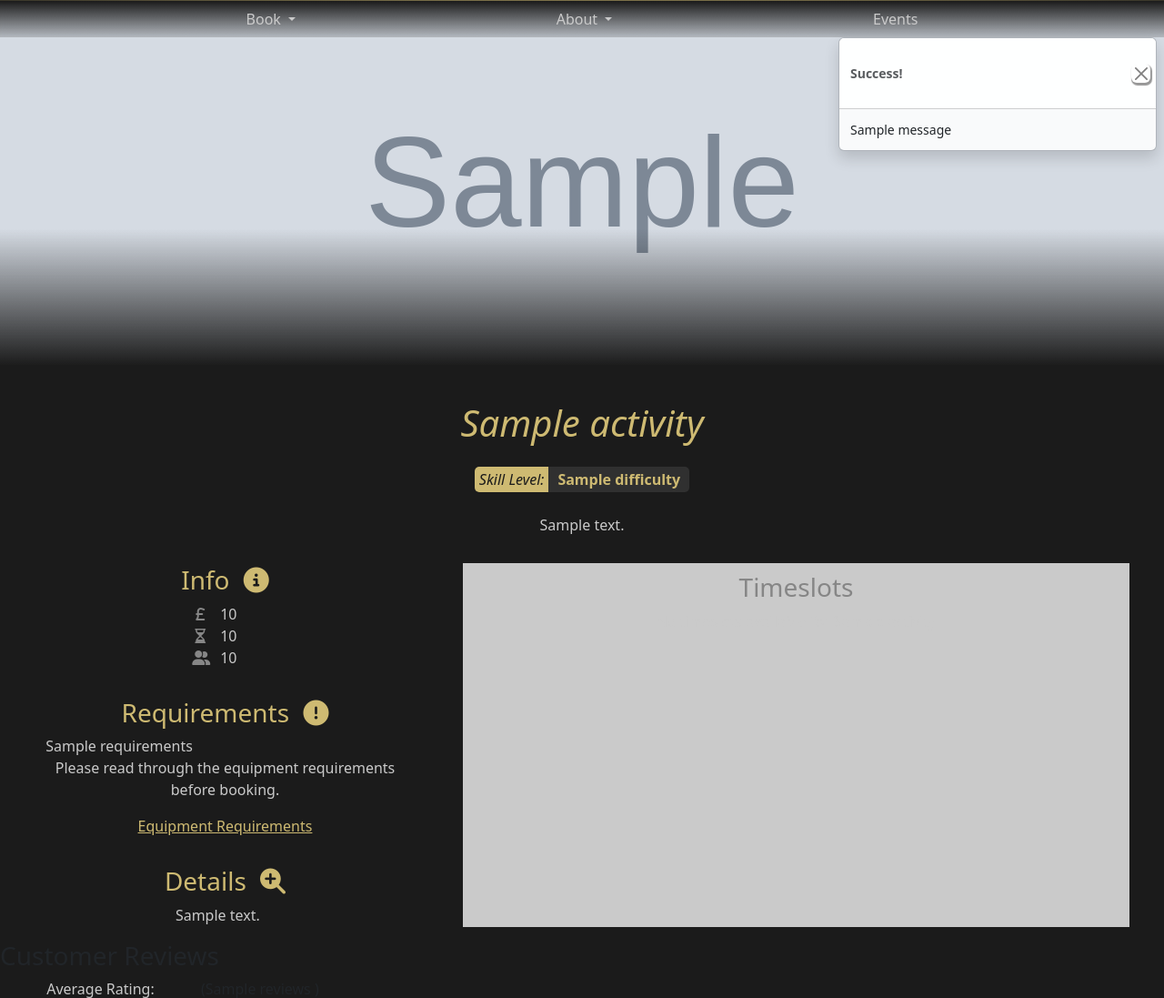
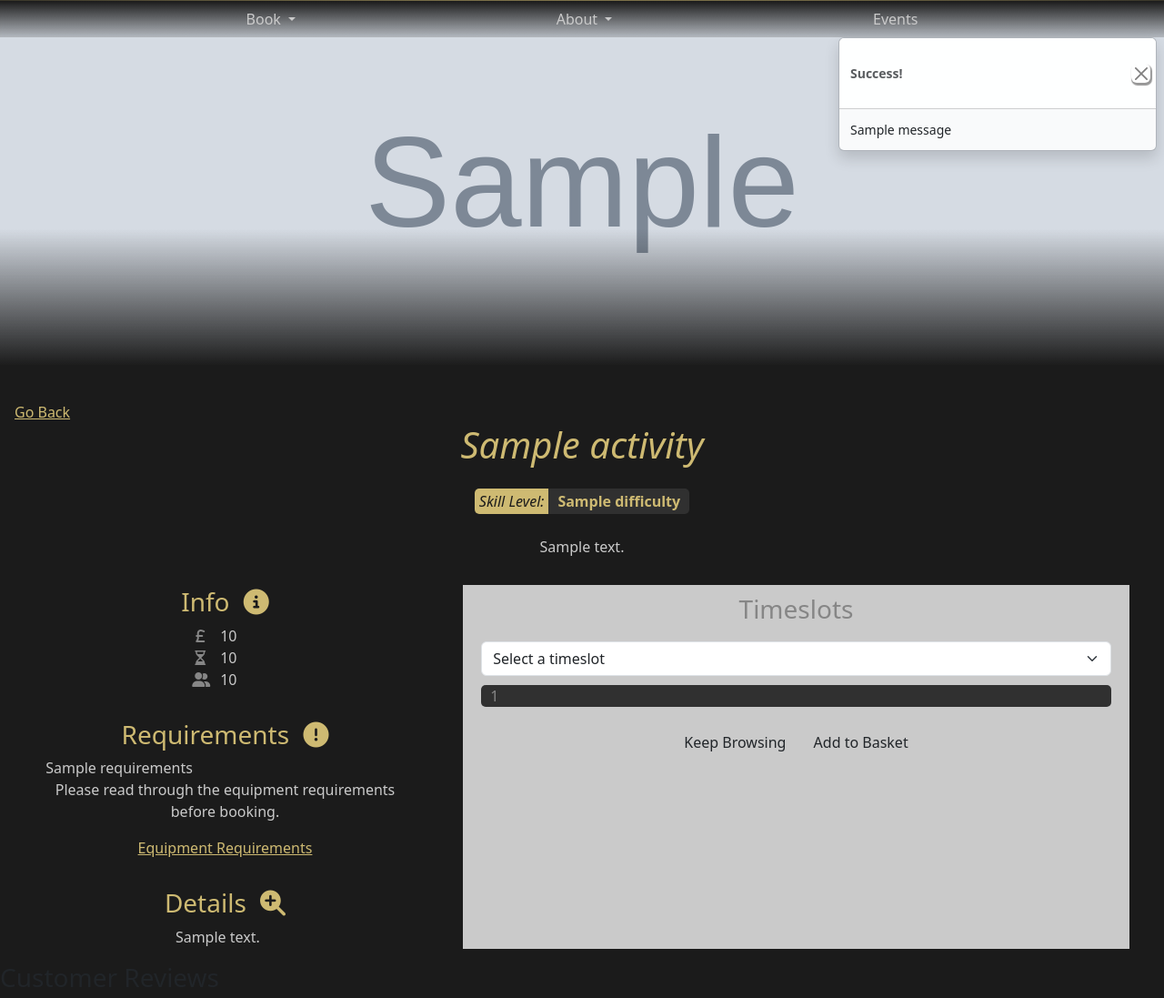
Before and after one commit to secarrel/Bike_Park_ecommerce, a Django app: template activities/templates/activities/activity_details.html in a window 1280 px wide. Shown: the part 101-1198 px from the top of the page at 91% size. Run offline with Django 5.2, Linux system fonts and the light colour scheme; the template is opened without the code that fills it: most values are stand-ins (such as "Sample title", 1, 10 or a date in 2020); grey boxes marked "Sample" are stand-in pictures; one stand-in notice (Sample message) is shown; some libraries are stand-ins or nearby versions.

Commit message:
Add: navigation buttons for intuitive ux

```diff
--- a/activities/templates/activities/activity_details.html
+++ b/activities/templates/activities/activity_details.html
@@ -23,12 +23,15 @@
                 <img class="hero-image" src="https://res.cloudinary.com/dxgaw1xya/image/upload/v1712834118/media/activities_kmhbyd.jpg" class="card-img-top" alt="{{ activity.name }}">
                 <div class="image-fade-out"></div>
             {% endif %}
+            <div class="d-flex flex-row justify-content-between mx-3">
+                <a class="button" href="{% url 'activities' %}?category={{ category }}">Go Back</a>
                 {% if request.user.is_superuser %}
-            <div class="d-flex flex-column text-end mx-3">
+                <div class="d-flex flex-column text-end ">
                     <a href="{% url 'edit_activity' activity.id %}">Edit Activity<i class="fa-regular fa-pen-to-square"></i></a>
                     <a class="text-danger" href="{% url 'delete_activity' activity.id %}">Delete Activity<i class="fa-regular fa-trash-can"></i></a>
                 </div>
                 {% endif %}
+            </div>
         <div>
         <h1 class="gold-text text-center"><em>{{ activity.name}}</em></h1>
         <div class="d-flex justify-content-center my-4" >
@@ -99,7 +102,7 @@
         <div class="col-12 col-lg-7 m-auto">
             <div class="big-square">
                 <h3> {% if request.user.is_superuser %} Manage Timeslots {% else %} Timeslots {% endif %} </h3>
-                {% if request.user.is_authenticated and not request.user.is_superuser %}
+                {% if not request.user.is_superuser %}
                     <form class="form d-flex flex-column" id="basket-form" action="{% url 'add_to_basket' activity.id %}" method="POST">
                         {% csrf_token %}
                         {% if future_timeslots %}
@@ -126,10 +129,7 @@
                             <p>No timeslots available for {{ activity }} </p>
                         {% endif %}
                     </form>
-                {% else %}
-                    <p>No timeslots available for {{ activity }} </p>
-                {% endif %}
-                {% if request.user.is_superuser %}
+                {% elif request.user.is_superuser %}
                     <div class="d-flex justify-content-between">
                         <a class="btn m-2" href="{% url 'add_timeslot' %}">
                             Add Timeslot <i class="fa-regular fa-calendar-plus"></i>
@@ -147,10 +147,11 @@
                                         </a>
                                     </li>
                                 {% endfor %}
+                            {% else %}
+                                No future timeslots
                             {% endif %}
                         </ul>
                     </div>
-
                 {% endif %}
             </div>
         </div>
@@ -200,6 +201,7 @@
 {% block postloadjs %}
     {{ block.super }}
     <script>
+        if (document.getElementById('basket-form')) {
             document.getElementById('basket-form').addEventListener('submit', function(event) {
                 var timeslotSelect = document.getElementById('timeslot-select');
                 var quantityInput = document.getElementById('quantity-input');
@@ -209,5 +211,6 @@
                     alert('Please select a timeslot.');
                 }
             });
+        };
     </script>
 {% endblock %}
--- a/activities/templates/activities/add_activity.html
+++ b/activities/templates/activities/add_activity.html
@@ -12,6 +12,7 @@
 
 {% block content %}
 <div class="container mb-2">
+    <a class="button" href="{{ request.META.HTTP_REFERER }}">Go Back</a>
     <div class="row">
         <div class="col">
             <hr>
@@ -28,7 +29,7 @@
                     {% endif %}
                 {% endfor %}
                 <div class="text-right">
-                    <a class="btn btn-outline-black rounded-0" href="{% url 'activities' %}">Cancel</a>
+                    <a class="button" href="{{ request.META.HTTP_REFERER }}"> Cancel </a>
                     <button class="btn btn-black rounded-0" type="submit">Add Activity</button>
                 </div>
             </form>
--- a/activities/templates/activities/add_timeslot.html
+++ b/activities/templates/activities/add_timeslot.html
@@ -12,6 +12,7 @@
 
 {% block content %}
 <div class="container mb-2">
+    <a class="button" href="{% url 'activity_details' activity.id %}">Go Back</a>
     <div class="row">
         <div class="col">
             <hr>
--- a/activities/templates/activities/edit_activity.html
+++ b/activities/templates/activities/edit_activity.html
@@ -12,6 +12,7 @@
 
 {% block content %}
 <div class="container mb-2">
+    <a class="button" href="{{ request.META.HTTP_REFERER }}">Go Back</a>
     <div class="row">
         <div class="col">
             <hr>
@@ -28,7 +29,7 @@
                     {% endif %}
                 {% endfor %}
                 <div class="text-right">
-                    <a class="btn" href="{% url 'manage_activities' %}"> Cancel</a>
+                    <a class="button" href="{{ request.META.HTTP_REFERER }}"> Cancel </a>
                     <button class="btn" type="submit">Update Product</button>
                 </div>
             </form>
--- a/activities/templates/activities/manage_activities.html
+++ b/activities/templates/activities/manage_activities.html
@@ -50,7 +50,7 @@
                 {% else %}
                     <p> No activities have been created yet </p>
                 {% endif %}
-                <a class="btn btn-primary m-2" href="{% url 'add_activity' %}">
+                <a class="m-2" href="{% url 'add_activity' %}">
                     Add Activity
                 </a>
             </div>
--- a/activities/views.py
+++ b/activities/views.py
@@ -68,6 +68,7 @@
     """ A view for displaying details of a specific activity """
 
     activity = get_object_or_404(Activity, pk=activity_id)
+    category = activity.category
     current_activity = activity.id
     activity_capacity = activity.capacity
     request.session['current_activity'] = current_activity
@@ -77,7 +78,8 @@
     context = {
         'activity': activity,
         'future_timeslots': future_timeslots,
-        'reviews': reviews
+        'reviews': reviews,
+        'category': category,
     }
 
     return render(request, 'activities/activity_details.html', context)
@@ -212,6 +214,7 @@
         return redirect(reverse('home'))
 
     timeslot = get_object_or_404(Timeslot, pk=timeslot_id)
+    activity = timeslot.activity
 
     if request.method == "POST":
         form = TimeslotForm(request.POST, instance=timeslot)
@@ -230,6 +233,7 @@
     context = {
         'form': form,
         'timeslot': timeslot,
+        'activity': activity,
     }
 
     return render(request, template, context)
--- a/basket/templates/basket/basket.html
+++ b/basket/templates/basket/basket.html
@@ -12,7 +12,7 @@
 {% endblock %}
 
 {% block content %}
-<div class="container mb-2">
+<div class="container light-text mb-2">
     <div class="row">
         <div class="col">
             <hr>
```
Also changed, not shown: activities/templates/activities/edit_timeslot.html (+4 -3 lines). Lines whose indentation alone changed are shown as unchanged.
